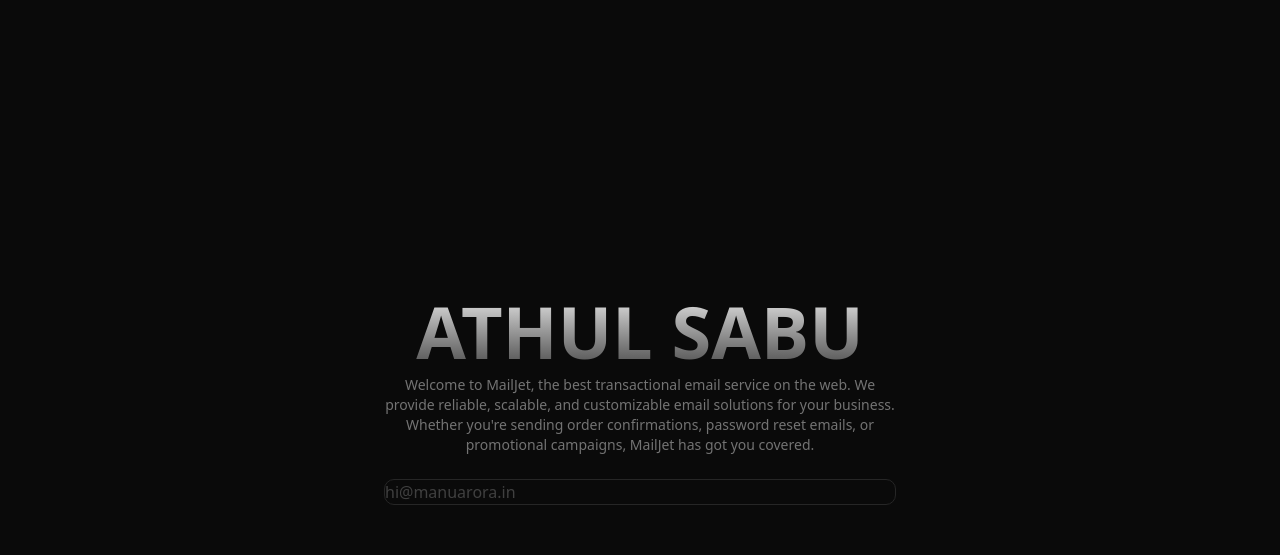
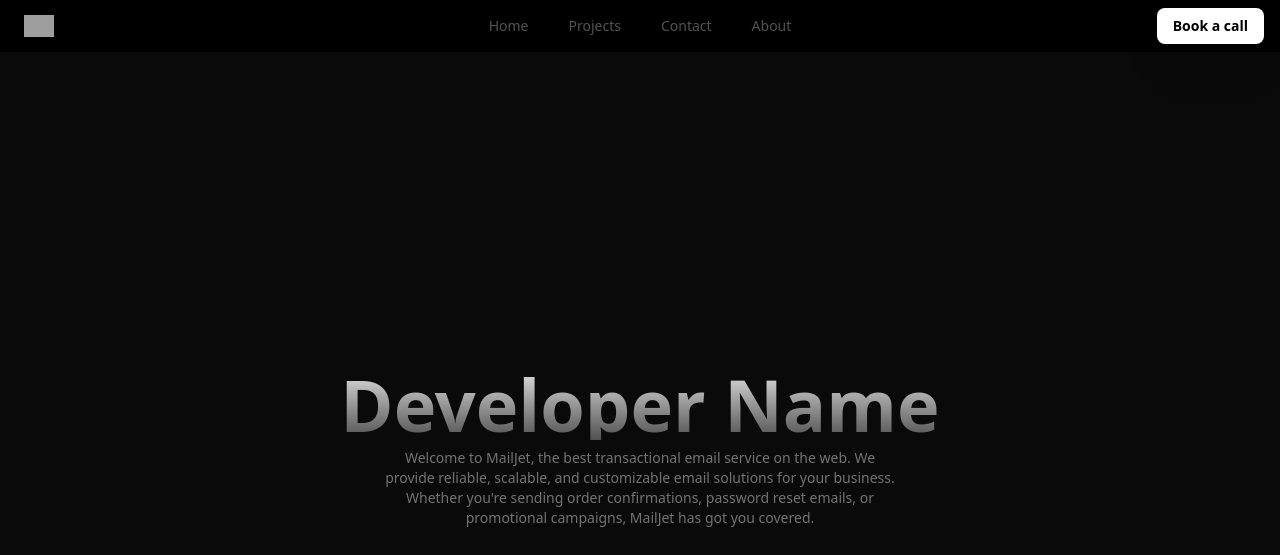
Before and after one commit to athulcoder/athulcoder.github.io, a Next.js app: page / in a window 1280 px wide. Shown: the top 555 px of the page. Built offline with nearby package versions, Linux system fonts and the light colour scheme; grey boxes are pictures that could not be loaded.

Commit message:
new feature added to the website

```diff
--- a/app/(home)/page.js
+++ b/app/(home)/page.js
@@ -1,14 +1,14 @@
 "use client";
 import React from "react";
 import { BackgroundBeams } from "@/components/ui/background-beams";
-import { Navbar } from "@/components/Navbar";
+import { NavigationBar } from "@/components/Navbar";
 
 function BackgroundBeamsDemo() {
   return (
     <div className="h-[100vh] w-full  bg-neutral-950 relative flex flex-col items-center justify-center antialiased">
       <div className="max-w-2xl mx-auto p-4">
         <h1 className="relative z-10 text-lg md:text-7xl  bg-clip-text text-transparent bg-gradient-to-b from-neutral-200 to-neutral-600  text-center font-sans font-bold">
-          ATHUL SABU
+          Developer Name
         </h1>
         <p></p>
         <p className="text-neutral-500 max-w-lg mx-auto my-2 text-sm text-center relative z-10">
@@ -18,11 +18,6 @@
           password reset emails, or promotional campaigns, MailJet has got you
           covered.
         </p>
-        <input
-          type="text"
-          placeholder="hi@manuarora.in"
-          className="rounded-lg border border-neutral-800 focus:ring-2 focus:ring-teal-500  w-full relative z-10 mt-4  bg-neutral-950 placeholder:text-neutral-700"
-        />
       </div>
     </div>
   );
--- a/app/layout.js
+++ b/app/layout.js
@@ -1,4 +1,4 @@
-import { Navbar } from "@/components/Navbar";
+import { Navbar, NavigationBar } from "@/components/Navbar";
 import "./globals.css";
 import { BackgroundBeams } from "@/components/ui/background-beams";
 export const metadata = {
@@ -10,6 +10,7 @@
   return (
     <html lang="en">
       <body>
+        <NavigationBar />
         {children} <BackgroundBeams />
       </body>
     </html>
--- a/components/Navbar.jsx
+++ b/components/Navbar.jsx
@@ -1,107 +1,95 @@
+"use client";
 import {
-  Menubar,
-  MenubarCheckboxItem,
-  MenubarContent,
-  MenubarItem,
-  MenubarMenu,
-  MenubarRadioGroup,
-  MenubarRadioItem,
-  MenubarSeparator,
-  MenubarShortcut,
-  MenubarSub,
-  MenubarSubContent,
-  MenubarSubTrigger,
-  MenubarTrigger,
-} from "@/components/ui/menubar";
+  Navbar,
+  NavBody,
+  NavItems,
+  MobileNav,
+  NavbarLogo,
+  NavbarButton,
+  MobileNavHeader,
+  MobileNavToggle,
+  MobileNavMenu,
+} from "@/components/ui/resizable-navbar";
+import { useState } from "react";
 
-export function Navbar() {
+export function NavigationBar() {
+  const navItems = [
+    {
+      name: "Home",
+      link: "/",
+    },
+    {
+      name: "Projects",
+      link: "#pricing",
+    },
+    {
+      name: "Contact",
+      link: "#contact",
+    },
+    {
+      name: "About",
+      link: "/about",
+    },
+  ];
+
+  const [isMobileMenuOpen, setIsMobileMenuOpen] = useState(false);
+
   return (
-    <Menubar>
-      <MenubarMenu>
-        <MenubarTrigger>File</MenubarTrigger>
-        <MenubarContent>
-          <MenubarItem>
-            New Tab <MenubarShortcut>⌘T</MenubarShortcut>
-          </MenubarItem>
-          <MenubarItem>
-            New Window <MenubarShortcut>⌘N</MenubarShortcut>
-          </MenubarItem>
-          <MenubarItem disabled>New Incognito Window</MenubarItem>
-          <MenubarSeparator />
-          <MenubarSub>
-            <MenubarSubTrigger>Share</MenubarSubTrigger>
-            <MenubarSubContent>
-              <MenubarItem>Email link</MenubarItem>
-              <MenubarItem>Messages</MenubarItem>
-              <MenubarItem>Notes</MenubarItem>
-            </MenubarSubContent>
-          </MenubarSub>
-          <MenubarSeparator />
-          <MenubarItem>
-            Print... <MenubarShortcut>⌘P</MenubarShortcut>
-          </MenubarItem>
-        </MenubarContent>
-      </MenubarMenu>
-      <MenubarMenu>
-        <MenubarTrigger>Edit</MenubarTrigger>
-        <MenubarContent>
-          <MenubarItem>
-            Undo <MenubarShortcut>⌘Z</MenubarShortcut>
-          </MenubarItem>
-          <MenubarItem>
-            Redo <MenubarShortcut>⇧⌘Z</MenubarShortcut>
-          </MenubarItem>
-          <MenubarSeparator />
-          <MenubarSub>
-            <MenubarSubTrigger>Find</MenubarSubTrigger>
-            <MenubarSubContent>
-              <MenubarItem>Search the web</MenubarItem>
-              <MenubarSeparator />
-              <MenubarItem>Find...</MenubarItem>
-              <MenubarItem>Find Next</MenubarItem>
-              <MenubarItem>Find Previous</MenubarItem>
-            </MenubarSubContent>
-          </MenubarSub>
-          <MenubarSeparator />
-          <MenubarItem>Cut</MenubarItem>
-          <MenubarItem>Copy</MenubarItem>
-          <MenubarItem>Paste</MenubarItem>
-        </MenubarContent>
-      </MenubarMenu>
-      <MenubarMenu>
-        <MenubarTrigger>View</MenubarTrigger>
-        <MenubarContent>
-          <MenubarCheckboxItem>Always Show Bookmarks Bar</MenubarCheckboxItem>
-          <MenubarCheckboxItem checked>
-            Always Show Full URLs
-          </MenubarCheckboxItem>
-          <MenubarSeparator />
-          <MenubarItem inset>
-            Reload <MenubarShortcut>⌘R</MenubarShortcut>
-          </MenubarItem>
-          <MenubarItem disabled inset>
-            Force Reload <MenubarShortcut>⇧⌘R</MenubarShortcut>
-          </MenubarItem>
-          <MenubarSeparator />
-          <MenubarItem inset>Toggle Fullscreen</MenubarItem>
-          <MenubarSeparator />
-          <MenubarItem inset>Hide Sidebar</MenubarItem>
-        </MenubarContent>
-      </MenubarMenu>
-      <MenubarMenu>
-        <MenubarTrigger>Profiles</MenubarTrigger>
-        <MenubarContent>
-          <MenubarRadioGroup value="benoit">
-            <MenubarRadioItem value="andy">Andy</MenubarRadioItem>
-            <MenubarRadioItem value="benoit">Benoit</MenubarRadioItem>
-            <MenubarRadioItem value="Luis">Luis</MenubarRadioItem>
-          </MenubarRadioGroup>
-          <MenubarSeparator />
-          <MenubarItem inset>Edit...</MenubarItem>
-          <MenubarSeparator />
-          <MenubarItem inset>Add Profile...</MenubarItem>
-        </MenubarContent>
-      </MenubarMenu>
-    </Menubar>
+    <div className="relative w-full bg-black">
+      <Navbar>
+        {/* Desktop Navigation */}
+        <NavBody>
+          <NavbarLogo />
+          <NavItems items={navItems} />
+          <div className="flex items-center gap-4">
+            <NavbarButton variant="secondary">Login</NavbarButton>
+            <NavbarButton variant="primary">Book a call</NavbarButton>
+          </div>
+        </NavBody>
+
+        {/* Mobile Navigation */}
+        <MobileNav>
+          <MobileNavHeader>
+            <NavbarLogo />
+            <MobileNavToggle
+              isOpen={isMobileMenuOpen}
+              onClick={() => setIsMobileMenuOpen(!isMobileMenuOpen)}
+            />
+          </MobileNavHeader>
+
+          <MobileNavMenu
+            isOpen={isMobileMenuOpen}
+            onClose={() => setIsMobileMenuOpen(false)}
+          >
+            {navItems.map((item, idx) => (
+              <a
+                key={`mobile-link-${idx}`}
+                href={item.link}
+                onClick={() => setIsMobileMenuOpen(false)}
+                className="relative text-neutral-600 dark:text-neutral-300"
+              >
+                <span className="block">{item.name}</span>
+              </a>
+            ))}
+            <div className="flex w-full flex-col gap-4">
+              <NavbarButton
+                onClick={() => setIsMobileMenuOpen(false)}
+                variant="primary"
+                className="w-full"
+              >
+                Login
+              </NavbarButton>
+              <NavbarButton
+                onClick={() => setIsMobileMenuOpen(false)}
+                variant="primary"
+                className="w-full"
+              >
+                Book a call
+              </NavbarButton>
+            </div>
+          </MobileNavMenu>
+        </MobileNav>
+      </Navbar>
+    </div>
   );
 }
--- /dev/null
+++ b/components/ui/resizable-navbar.jsx
@@ -0,0 +1,225 @@
+"use client";
+import { cn } from "@/lib/utils";
+
+import { CiMenuFries } from "react-icons/ci";
+import { IoCloseOutline } from "react-icons/io5";
+import {
+  motion,
+  AnimatePresence,
+  useScroll,
+  useMotionValueEvent,
+} from "motion/react";
+
+import React, { useRef, useState } from "react";
+
+export const Navbar = ({ children, className }) => {
+  const ref = useRef(null);
+  const { scrollY } = useScroll({
+    target: ref,
+    offset: ["start start", "end start"],
+  });
+  const [visible, setVisible] = useState(false);
+
+  useMotionValueEvent(scrollY, "change", (latest) => {
+    if (latest > 100) {
+      setVisible(true);
+    } else {
+      setVisible(false);
+    }
+  });
+
+  return (
+    <motion.div
+      ref={ref}
+      // IMPORTANT: Change this to class of `fixed` if you want the navbar to be fixed
+      className={cn("sticky inset-x-0 top-20 z-40 w-full", className)}
+    >
+      {React.Children.map(children, (child) =>
+        React.isValidElement(child)
+          ? React.cloneElement(child, { visible })
+          : child
+      )}
+    </motion.div>
+  );
+};
+
+export const NavBody = ({ children, className, visible }) => {
+  return (
+    <motion.div
+      animate={{
+        backdropFilter: visible ? "blur(10px)" : "none",
+        boxShadow: visible
+          ? "0 0 24px rgba(34, 42, 53, 0.06), 0 1px 1px rgba(0, 0, 0, 0.05), 0 0 0 1px rgba(34, 42, 53, 0.04), 0 0 4px rgba(34, 42, 53, 0.08), 0 16px 68px rgba(47, 48, 55, 0.05), 0 1px 0 rgba(255, 255, 255, 0.1) inset"
+          : "none",
+        width: visible ? "40%" : "100%",
+        y: visible ? 20 : 0,
+      }}
+      transition={{
+        type: "spring",
+        stiffness: 200,
+        damping: 50,
+      }}
+      style={{
+        minWidth: "800px",
+      }}
+      className={cn(
+        "relative z-[60] mx-auto hidden w-full max-w-7xl flex-row items-center justify-between self-start rounded-full bg-transparent px-4 py-2 lg:flex dark:bg-transparent",
+        visible && "bg-white/80 dark:bg-neutral-950/80",
+        className
+      )}
+    >
+      {children}
+    </motion.div>
+  );
+};
+
+export const NavItems = ({ items, className, onItemClick }) => {
+  const [hovered, setHovered] = useState(null);
+
+  return (
+    <motion.div
+      onMouseLeave={() => setHovered(null)}
+      className={cn(
+        "absolute inset-0 hidden flex-1 flex-row items-center justify-center space-x-2 text-sm font-medium text-zinc-600 transition duration-200 hover:text-zinc-800 lg:flex lg:space-x-2",
+        className
+      )}
+    >
+      {items.map((item, idx) => (
+        <a
+          onMouseEnter={() => setHovered(idx)}
+          onClick={onItemClick}
+          className="relative px-4 py-2 text-neutral-600 dark:text-neutral-300"
+          key={`link-${idx}`}
+          href={item.link}
+        >
+          {hovered === idx && (
+            <motion.div
+              layoutId="hovered"
+              className="absolute inset-0 h-full w-full rounded-full bg-gray-100 dark:bg-neutral-800"
+            />
+          )}
+          <span className="relative z-20">{item.name}</span>
+        </a>
+      ))}
+    </motion.div>
+  );
+};
+
+export const MobileNav = ({ children, className, visible }) => {
+  return (
+    <motion.div
+      animate={{
+        backdropFilter: visible ? "blur(10px)" : "none",
+        boxShadow: visible
+          ? "0 0 24px rgba(34, 42, 53, 0.06), 0 1px 1px rgba(0, 0, 0, 0.05), 0 0 0 1px rgba(34, 42, 53, 0.04), 0 0 4px rgba(34, 42, 53, 0.08), 0 16px 68px rgba(47, 48, 55, 0.05), 0 1px 0 rgba(255, 255, 255, 0.1) inset"
+          : "none",
+        width: visible ? "90%" : "100%",
+        paddingRight: visible ? "12px" : "0px",
+        paddingLeft: visible ? "12px" : "0px",
+        borderRadius: visible ? "4px" : "2rem",
+        y: visible ? 20 : 0,
+      }}
+      transition={{
+        type: "spring",
+        stiffness: 200,
+        damping: 50,
+      }}
+      className={cn(
+        "relative z-50 mx-auto flex w-full max-w-[calc(100vw-2rem)] flex-col items-center justify-between bg-transparent px-0 py-2 lg:hidden",
+        visible && "bg-white/80 dark:bg-neutral-950/80",
+        className
+      )}
+    >
+      {children}
+    </motion.div>
+  );
+};
+
+export const MobileNavHeader = ({ children, className }) => {
+  return (
+    <div
+      className={cn(
+        "flex w-full flex-row items-center justify-between",
+        className
+      )}
+    >
+      {children}
+    </div>
+  );
+};
+
+export const MobileNavMenu = ({ children, className, isOpen, onClose }) => {
+  return (
+    <AnimatePresence>
+      {isOpen && (
+        <motion.div
+          initial={{ opacity: 0 }}
+          animate={{ opacity: 1 }}
+          exit={{ opacity: 0 }}
+          className={cn(
+            "absolute inset-x-0 top-18 z-50 flex w-full flex-col items-start justify-start gap-4 rounded-lg bg-white px-4 py-8 shadow-[0_0_24px_rgba(34,_42,_53,_0.06),_0_1px_1px_rgba(0,_0,_0,_0.05),_0_0_0_1px_rgba(34,_42,_53,_0.04),_0_0_4px_rgba(34,_42,_53,_0.08),_0_16px_68px_rgba(47,_48,_55,_0.05),_0_1px_0_rgba(255,_255,_255,_0.1)_inset] dark:bg-neutral-950",
+            className
+          )}
+        >
+          {children}
+        </motion.div>
+      )}
+    </AnimatePresence>
+  );
+};
+
+export const MobileNavToggle = ({ isOpen, onClick }) => {
+  return isOpen ? (
+    <IoCloseOutline className="text-white" onClick={onClick} />
+  ) : (
+    <CiMenuFries className="text-white" onClick={onClick} />
+  );
+};
+
+export const NavbarLogo = () => {
+  return (
+    <a
+      href="#"
+      className="relative z-20 mr-4 flex items-center space-x-2 px-2 py-1 text-sm font-normal text-black"
+    >
+      <img
+        src="https://assets.aceternity.com/logo-dark.png"
+        alt="logo"
+        width={30}
+        height={30}
+      />
+      <span className="font-medium text-black dark:text-white">Startup</span>
+    </a>
+  );
+};
+
+export const NavbarButton = ({
+  href,
+  as: Tag = "a",
+  children,
+  className,
+  variant = "primary",
+  ...props
+}) => {
+  const baseStyles =
+    "px-4 py-2 rounded-md bg-white button bg-white text-black text-sm font-bold relative cursor-pointer hover:-translate-y-0.5 transition duration-200 inline-block text-center";
+
+  const variantStyles = {
+    primary:
+      "shadow-[0_0_24px_rgba(34,_42,_53,_0.06),_0_1px_1px_rgba(0,_0,_0,_0.05),_0_0_0_1px_rgba(34,_42,_53,_0.04),_0_0_4px_rgba(34,_42,_53,_0.08),_0_16px_68px_rgba(47,_48,_55,_0.05),_0_1px_0_rgba(255,_255,_255,_0.1)_inset]",
+    secondary: "bg-transparent shadow-none dark:text-white",
+    dark: "bg-black text-white shadow-[0_0_24px_rgba(34,_42,_53,_0.06),_0_1px_1px_rgba(0,_0,_0,_0.05),_0_0_0_1px_rgba(34,_42,_53,_0.04),_0_0_4px_rgba(34,_42,_53,_0.08),_0_16px_68px_rgba(47,_48,_55,_0.05),_0_1px_0_rgba(255,_255,_255,_0.1)_inset]",
+    gradient:
+      "bg-gradient-to-b from-blue-500 to-blue-700 text-white shadow-[0px_2px_0px_0px_rgba(255,255,255,0.3)_inset]",
+  };
+
+  return (
+    <Tag
+      href={href || undefined}
+      className={cn(baseStyles, variantStyles[variant], className)}
+      {...props}
+    >
+      {children}
+    </Tag>
+  );
+};
```
